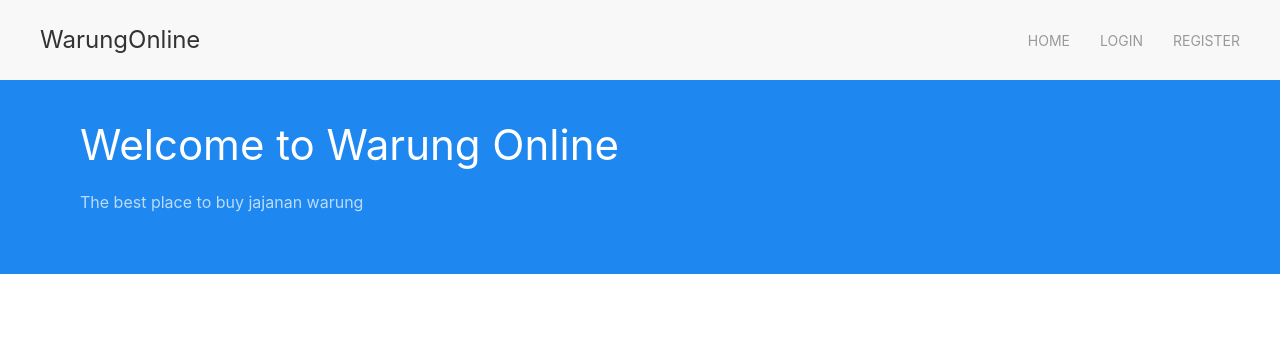
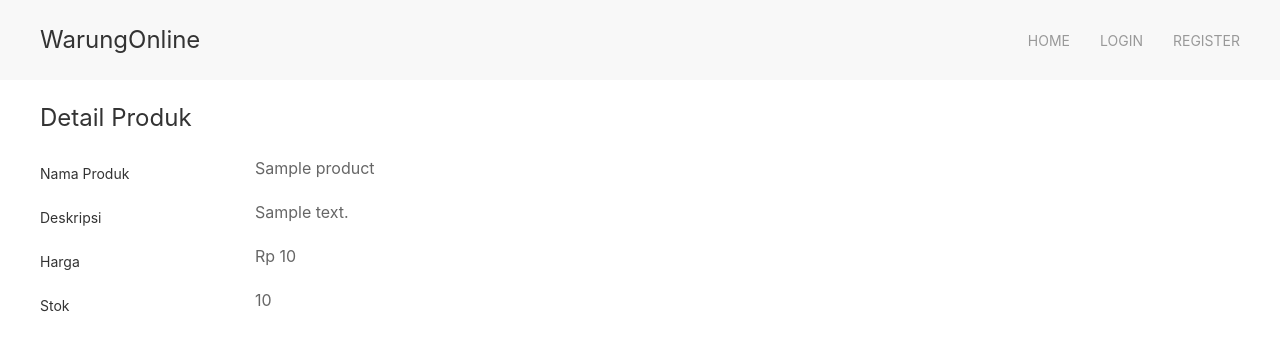
Before and after one commit to kokkzlya/warungonline, a Flask app: template src/templates/product_detail.html in a window 1280 px wide. Shown: the top 351 px of the page. Run offline with Flask 3, Linux system fonts and the light colour scheme; the template is opened without the code that fills it: most values are stand-ins (such as "Sample title", 1, 10 or a date in 2020).

Commit message:
Add product detail page, fix query, fix new product page, fix product detail page, fix products page, fix users page

```diff
--- a/src/app.py
+++ b/src/app.py
@@ -19,7 +19,7 @@ di.init_app(app)
 @inject.autoparams("conn")
 def landing_page(conn: sqlite3.Connection):
     cur = conn.cursor()
-    cur.execute("SELECT id, name, description, price, stock FROM products")
+    cur.execute("SELECT id, name, description, price, stock FROM products LIMIT 9")
     result = cur.fetchall()
     products = []
     for row in result:
@@ -60,7 +60,7 @@ def login(conn: sqlite3.Connection):
 def products_page(conn: sqlite3.Connection):
     category = request.args.get("category", None)
     cur = conn.cursor()
-    q = "SELECT id, name, description, price, stock FROM products"
+    q = "SELECT id, name, description, category, price, stock FROM products"
     if category:
         q += " WHERE category = '" + category + "'"
     cur.execute(q)
@@ -71,8 +71,8 @@ def products_page(conn: sqlite3.Connection):
             id=row[0],
             name=row[1],
             description=row[2],
-            price=row[3],
-            stock=row[4],
+            price=row[4],
+            stock=row[5],
         ))
     return render_template("products.html", products=products)
 
@@ -111,6 +111,23 @@ def create_product(conn: sqlite3.Connection):
         (id, name, description, category, price, stock)
     )
     return redirect(url_for("landing_page"))
+
+@app.route("/products/<product_id>", methods=["GET"])
+@inject.autoparams("conn")
+def product_page(product_id: str, conn: sqlite3.Connection):
+    cur = conn.cursor()
+    cur.execute("SELECT id, name, description, price, stock FROM products WHERE id = ? LIMIT 1", (product_id,))
+    result = cur.fetchone()
+    if not result:
+        return render_template("404.html"), 404
+    product = Product(
+        id=result[0],
+        name=result[1],
+        description=result[2],
+        price=result[3],
+        stock=result[4],
+    )
+    return render_template("product_detail.html", product=product)
 
 @app.route("/register", methods=["POST"])
 @inject.autoparams("conn")
--- a/src/templates/index.html
+++ b/src/templates/index.html
@@ -24,14 +24,14 @@
 
       <div class="uk-child-width-1-3@m uk-grid-small uk-grid-match" uk-grid>
         {% for product in products %}
-          <div>
+          <a href="{{ url_for('product_page', product_id=product.id) }}" class="uk-text-decoration-none">
             <div class="uk-card uk-card-default uk-card-body">
               <h3 class="uk-card-title">{{ product.name }}</h3>
               <p>{{ product.description }}</p>
               <p class="uk-text-small">IDR {{ product.price }}</p>
               <p class="uk-text-small">Stok: {{ product.stock }}</p>
             </div>
-          </div>
+          </a>
         {% endfor %}
       </div>
 
--- a/src/templates/new_product.html
+++ b/src/templates/new_product.html
@@ -1,7 +1,7 @@
 {% extends "base.html" %}
 
 {% block content %}
-<div class="uk-container uk-flex uk-flex-center uk-flex-middle" uk-height-viewport>
+<div class="uk-container uk-flex uk-flex-center uk-flex-middle uk-margin-top">
   <form method="post" class="uk-form-stacked uk-width-1-4@l uk-width-1-4@xl">
     <h1 class="uk-text-lead">Daftar Produk</h1>
 
--- a/src/templates/product_detail.html
+++ b/src/templates/product_detail.html
@@ -1,19 +1,45 @@
 {% extends "base.html" %}
 
 {% block content %}
-<div class="uk-padding uk-background-primary uk-light uk-panel">
-  <div class="uk-container">
-    <div class="row">
-      <div class="col-md-12">
-        <h1>Welcome to Warung Online</h1>
+<div class="uk-container uk-margin-top">
+  <h1 class="uk-text-lead uk-margin">Detail Produk</h1>
+
+  <form method="post" class="uk-form-horizontal">
+    <div class="uk-margin">
+      <label class="uk-form-label" for="form-horizontal-text">
+        Nama Produk
+      </label>
+      <div class="uk-form-controls">
+        <p>{{ product.name }}</p>
       </div>
     </div>
 
-    <div class="row">
-      <div class="col-md-12">
-        <p class="uk-text-default">The best place to buy jajanan warung</p>
+    <div class="uk-margin">
+      <label class="uk-form-label" for="form-horizontal-text">
+        Deskripsi
+      </label>
+      <div class="uk-form-controls">
+        <p>{{ product.description|safe }}</p>
       </div>
     </div>
-  </div>
+
+    <div class="uk-margin">
+      <label class="uk-form-label" for="form-horizontal-text">
+        Harga
+      </label>
+      <div class="uk-form-controls">
+        <p>Rp {{ product.price }}</p>
+      </div>
+    </div>
+
+    <div class="uk-margin">
+      <label class="uk-form-label" for="form-horizontal-text">
+        Stok
+      </label>
+      <div class="uk-form-controls">
+        <p>{{ product.stock }}</p>
+      </div>
+    </div>
+  </form>
 </div>
 {% endblock %}
```
Also changed, not shown: src/templates/products.html (+2 -10 lines), src/templates/users.html (+16 -10 lines).
